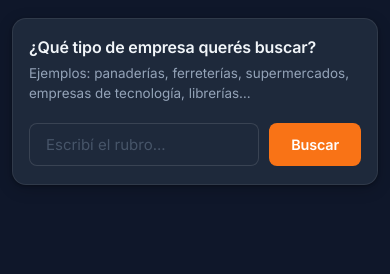
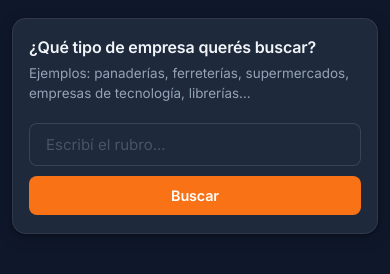
Before and after one commit to franciscoinostroza/agente-donaciones, a website: page public/index.html in a window 390 px wide. Shown: the part 126-400 px from the top of the page. Drawn offline with Linux system fonts and the light colour scheme.

Commit message:
Fix horizontal overflow and mobile search row layout
Co-Authored-By: Claude Sonnet 4.6 <noreply@anthropic.com>

```diff
--- a/public/style.css
+++ b/public/style.css
@@ -19,11 +19,13 @@
 
 /* ─── Reset ─────────────────────────────────────────────────── */
 *, *::before, *::after { box-sizing: border-box; margin: 0; padding: 0; }
+html { overflow-x: hidden; }
 body {
   font-family: 'Inter', system-ui, -apple-system, sans-serif;
   background: var(--bg);
   color: var(--text);
   min-height: 100vh;
+  overflow-x: hidden;
   -webkit-font-smoothing: antialiased;
 }
 
@@ -462,4 +464,7 @@ tr:hover td { background: rgba(255,255,255,.02); }
   .empresa-header { padding: 14px 16px; }
   .tab-btn { padding: 12px 10px; font-size: .81rem; }
   main { padding: 20px 12px 48px; }
+  .search-row { flex-direction: column; }
+  .search-row input { min-width: unset; width: 100%; }
+  .search-row .btn-primary { width: 100%; }
 }
```
